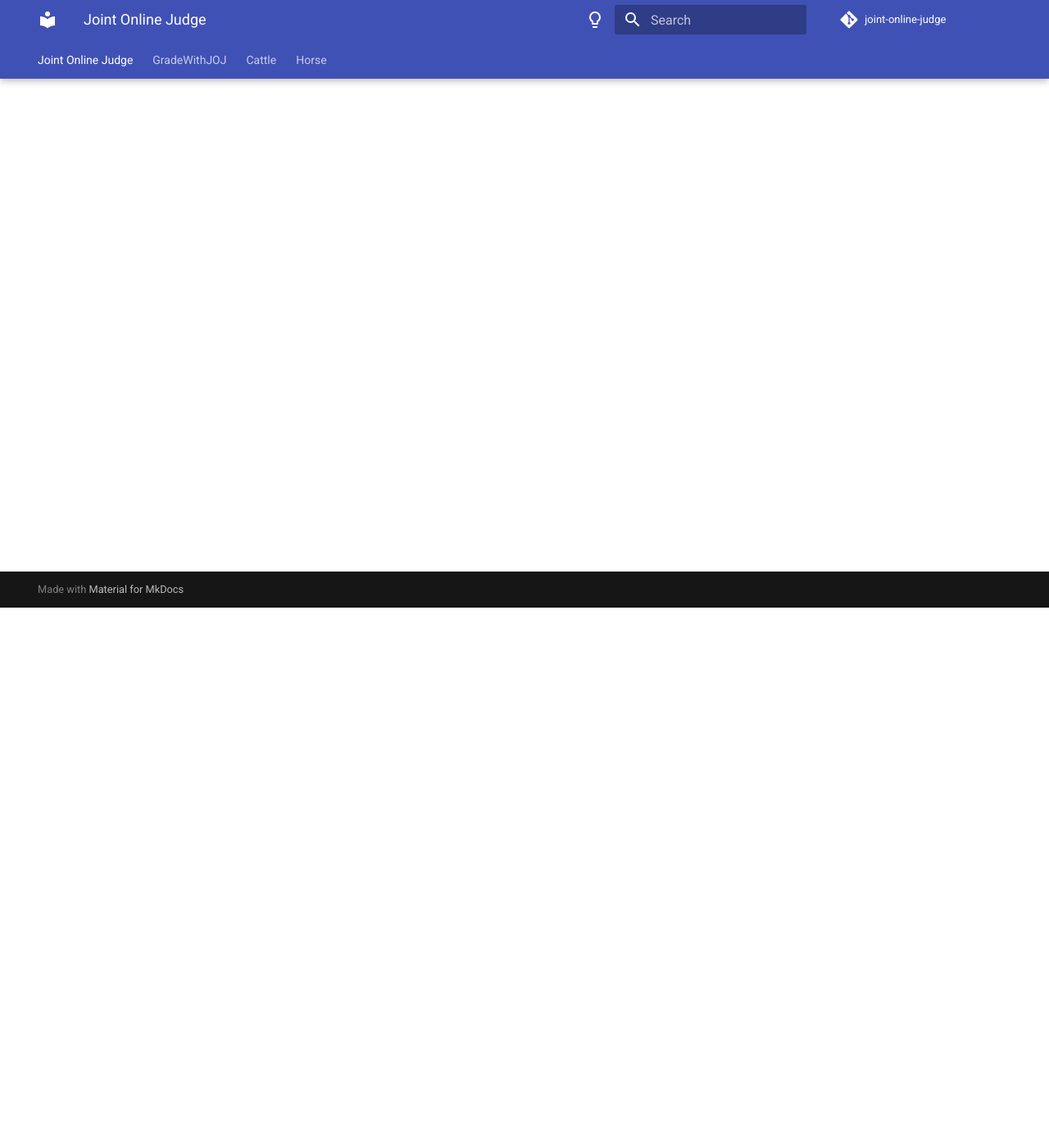
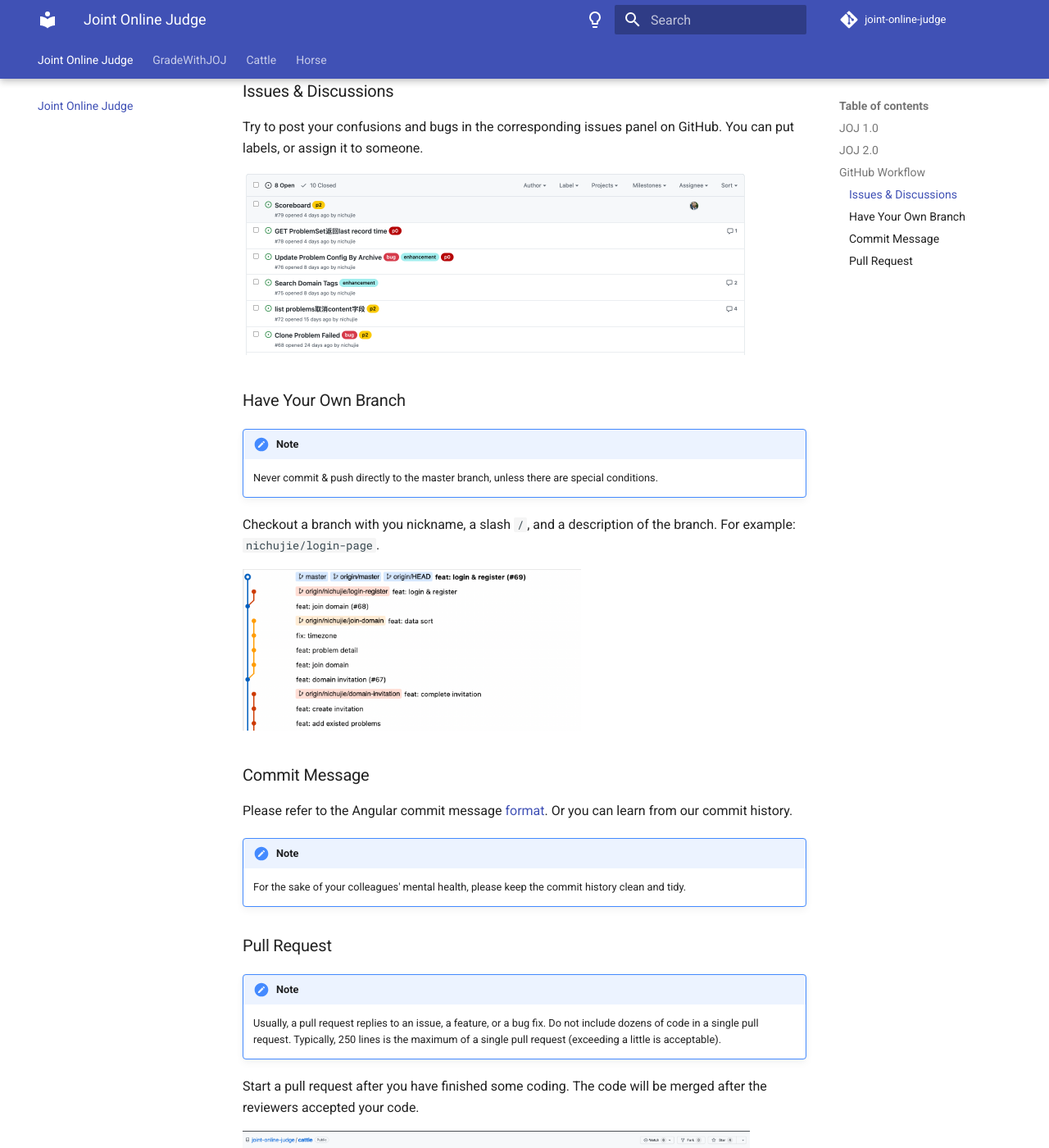
Before and after one commit to joint-online-judge/joint-online-judge.github.io, an MkDocs documentation site: the page built from docs/index.md, in a window 1280 px wide and 1400 px high, scrolled down 659 px. Shown: the whole window at 82% size. Built offline with MkDocs 1.6.1 and Material for MkDocs 9.7.7, drawn with Linux system fonts in a browser that asks for light colours; some of the changed text lies outside the part shown.

Commit message:
update github workflow guide

```diff
--- a/docs/index.md
+++ b/docs/index.md
@@ -12,10 +12,45 @@ JOJ 2.0 is consist of:
 + cattle (frontend)
 + tiger (judger)
 + rabbit (mq)
-+
 + horse (backend)
 +
 +
 +
 +
 +
+
+## GitHub Workflow
+
+### Issues & Discussions
+
+Try to post your confusions and bugs in the corresponding issues panel on GitHub. You can put labels, or assign it to someone.
+
+<img src="assets/issue.png" width="90%" />
+
+### Have Your Own Branch
+
+!!! note
+
+    Never commit & push directly to the master branch, unless there are special conditions.
+
+Checkout a branch with you nickname, a slash `/`, and a description of the branch. For example: `nichujie/login-page`.
+
+<img src="assets/branch.png" width="60%" />
+
+### Commit Message
+
+Please refer to the Angular commit message [format](https://github.com/angular/angular/blob/master/CONTRIBUTING.md#commit). Or you can learn from our commit history.
+
+!!! note
+
+    For the sake of your colleagues' mental health, please keep the commit history clean and tidy.
+
+### Pull Request
+
+!!! note
+
+    Usually, a pull request replies to an issue, a feature, or a bug fix. Do not include dozens of code in a single pull request. Typically, 250 lines is the maximum of a single pull request (exceeding a little is acceptable).
+
+Start a pull request after you have finished some coding. The code will be merged after the reviewers accepted your code.
+
+<img src="assets/pr.png" width="90%" />
```
Also changed, not shown: docs/cattle/index.md (deleted, +0 -5 lines), docs/cattle/learning.md (added, +3 -0 lines), docs/cattle/structure.md (added, +3 -0 lines), docs/assets/branch.png (added), docs/assets/issue.png (added), docs/assets/pr.png (added).
